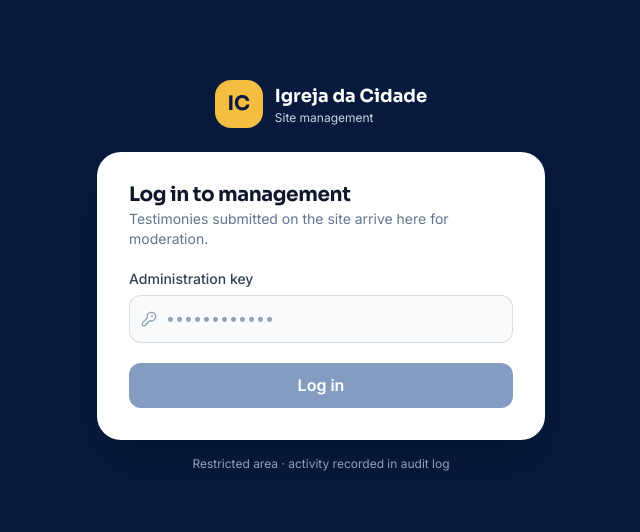
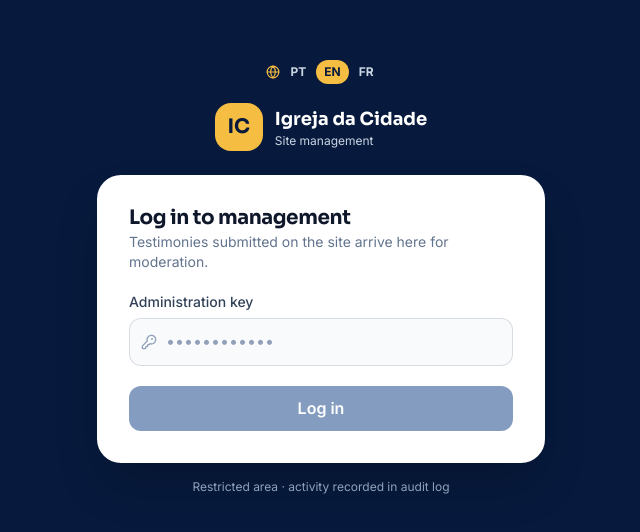
Before and after one commit to vitaleevo/igrejadacidade, a Next.js app in the folder frontend/: page /en/admin/login in a window 1280 px wide. Shown: the part 124-656 px from the top of the page, without its empty margins (319-959 px from the left). Built offline with nearby package versions, Linux system fonts and the light colour scheme; no server answers.

Commit message:
feat-switcher-no-admin

```diff
--- a/frontend/src/app/[locale]/(admin)/admin/_components/Sidebar.tsx
+++ b/frontend/src/app/[locale]/(admin)/admin/_components/Sidebar.tsx
@@ -2,6 +2,7 @@
 
 import { Link, usePathname, useRouter } from "@/i18n/navigation";
 import { useTranslations } from "next-intl";
+import { LanguageSwitcher } from "@/components/layout/LanguageSwitcher";
 import {
   CircleCheck,
   CircleX,
@@ -80,6 +81,9 @@
       <div className="flex-1 px-3">{nav}</div>
 
       <div className="p-3">
+        <div className="mb-2 flex justify-center">
+          <LanguageSwitcher tone="dark" />
+        </div>
         <button
           onClick={logout}
           className="flex w-full items-center gap-3 rounded-xl px-3 py-2.5 text-sm font-medium text-slate-300 transition-colors hover:bg-white/5 hover:text-white"
--- a/frontend/src/app/[locale]/(admin)/admin/login/page.tsx
+++ b/frontend/src/app/[locale]/(admin)/admin/login/page.tsx
@@ -3,6 +3,7 @@
 import { KeyRound, Loader2 } from "lucide-react";
 import { useTranslations } from "next-intl";
 import { useRouter } from "@/i18n/navigation";
+import { LanguageSwitcher } from "@/components/layout/LanguageSwitcher";
 
 export default function AdminLoginPage() {
   const t = useTranslations("Admin");
@@ -32,6 +33,9 @@
   return (
     <main className="flex min-h-screen items-center justify-center bg-[#071A3D] px-4 py-10">
       <div className="w-full max-w-md">
+        <div className="mb-4 flex justify-center">
+          <LanguageSwitcher tone="dark" />
+        </div>
         <div className="mb-6 flex items-center justify-center gap-3">
           <span className="flex h-12 w-12 items-center justify-center rounded-2xl bg-[#F5BD42] font-[family-name:var(--font-sora)] text-xl font-bold text-[#071A3D]" aria-hidden>
             IC
--- a/frontend/src/components/layout/LanguageSwitcher.tsx
+++ b/frontend/src/components/layout/LanguageSwitcher.tsx
@@ -8,20 +8,22 @@
 
 const LABELS: Record<string, string> = { pt: "PT", en: "EN", fr: "FR" };
 
-export function LanguageSwitcher({ compact = false }: { compact?: boolean }) {
+export function LanguageSwitcher({ compact = false, tone = "light" }: { compact?: boolean; tone?: "light" | "dark" }) {
   const locale = useLocale();
   const pathname = usePathname();
+  const dark = tone === "dark";
 
   return (
     <div
       role="group"
       aria-label="Idioma / Language / Langue"
       className={cn(
-        "flex items-center gap-0.5 rounded-full border border-[#071a3d]/15 p-0.5",
+        "flex items-center gap-0.5 rounded-full border p-0.5",
+        dark ? "border-white/20" : "border-[#071a3d]/15",
         compact ? "text-[11px]" : "text-xs"
       )}
     >
-      <Globe className="ml-1.5 h-3.5 w-3.5 text-[#0b3b82]" aria-hidden="true" />
+      <Globe className={cn("ml-1.5 h-3.5 w-3.5", dark ? "text-[#F5BD42]" : "text-[#0b3b82]")} aria-hidden="true" />
       {routing.locales.map((loc) => (
         <Link
           key={loc}
@@ -31,7 +33,13 @@
           aria-label={loc === "pt" ? "Português" : loc === "en" ? "English" : "Français"}
           className={cn(
             "rounded-full px-2 py-1 font-bold transition",
-            locale === loc ? "bg-[#0b3b82] text-white" : "text-[#0b3b82] hover:bg-[#eef3fa]"
+            locale === loc
+              ? dark
+                ? "bg-[#F5BD42] text-[#071A3D]"
+                : "bg-[#0b3b82] text-white"
+              : dark
+                ? "text-slate-300 hover:bg-white/10 hover:text-white"
+                : "text-[#0b3b82] hover:bg-[#eef3fa]"
           )}
         >
           {LABELS[loc]}
```
